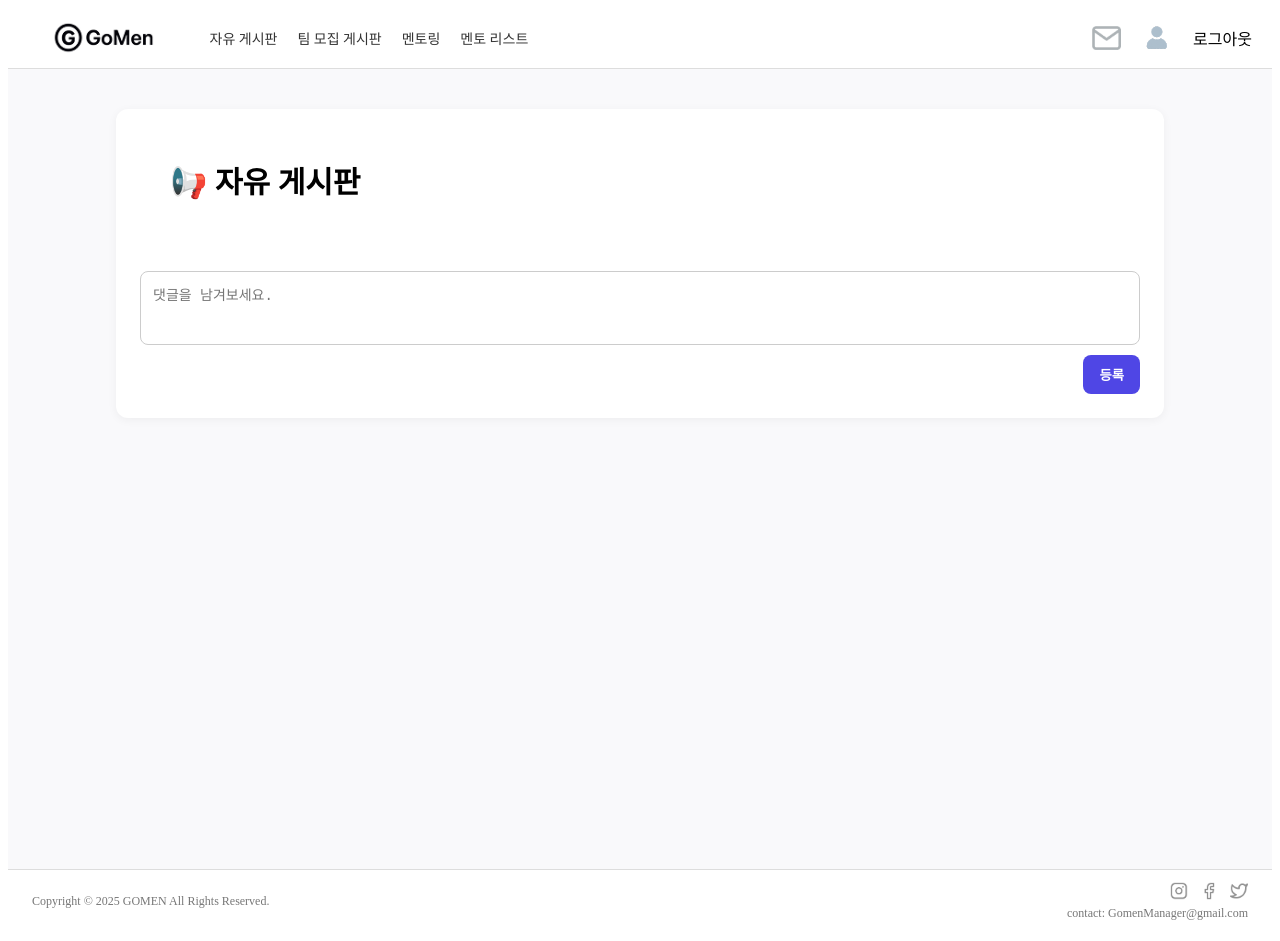
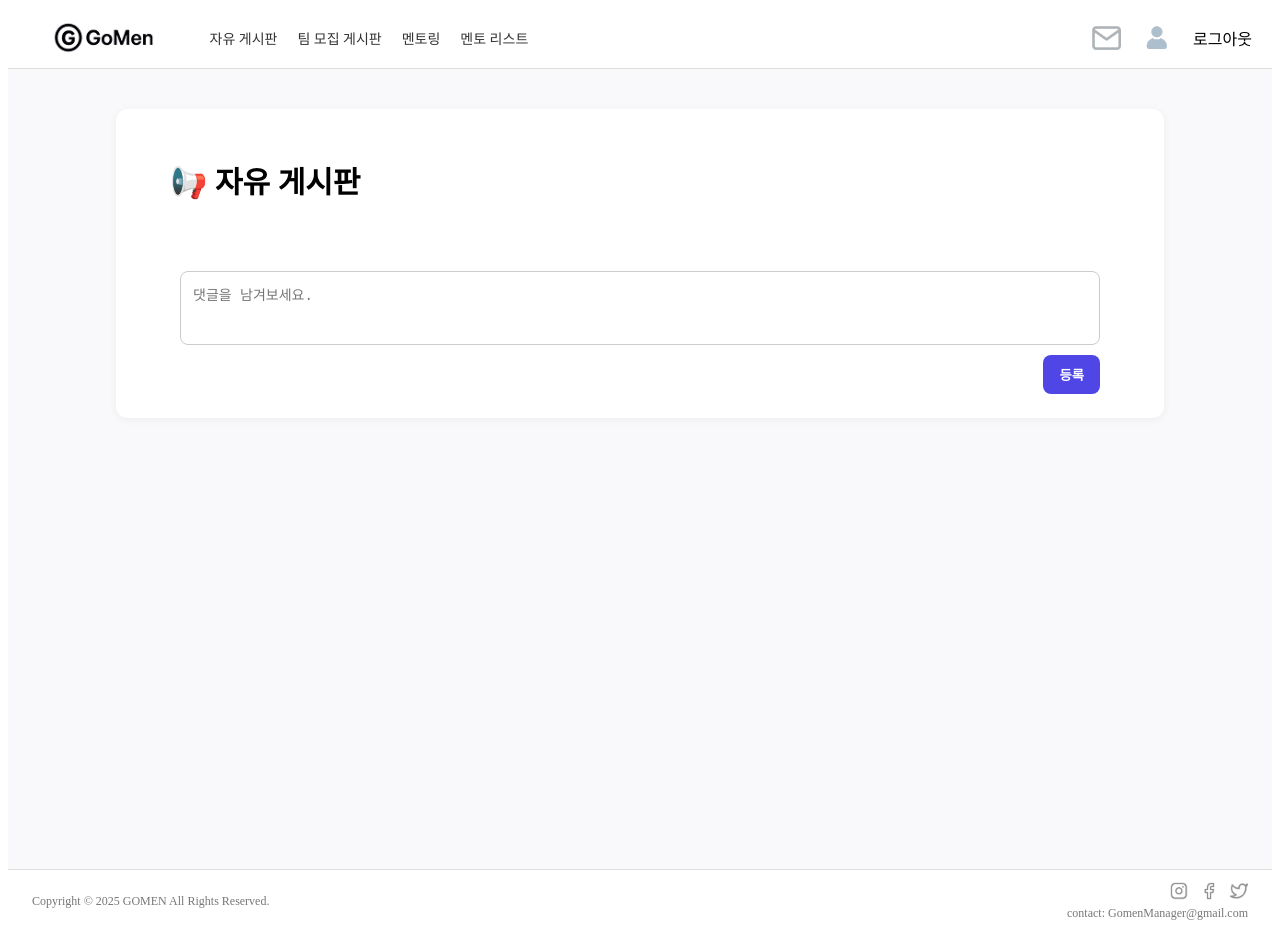
Before and after one commit to 4team-tuna/be14-3rd-Tuna-GoMen, a Vue app in the folder frontend/gomen/: page /board/free in a window 1280 px wide. Built offline with nearby package versions, Linux system fonts and the light colour scheme; no server answers.

Commit message:
댓글등록

```diff
--- a/frontend/gomen/src/components/CommentForm.vue
+++ b/frontend/gomen/src/components/CommentForm.vue
@@ -21,7 +21,9 @@
   margin-top: 20px;
   display: flex;
   flex-direction: column;
+  padding: 0 40px; /* 좌우 패딩 추가해서 여백 조절 */
 }
+
 
 .comment-form textarea {
   padding: 12px;
```
